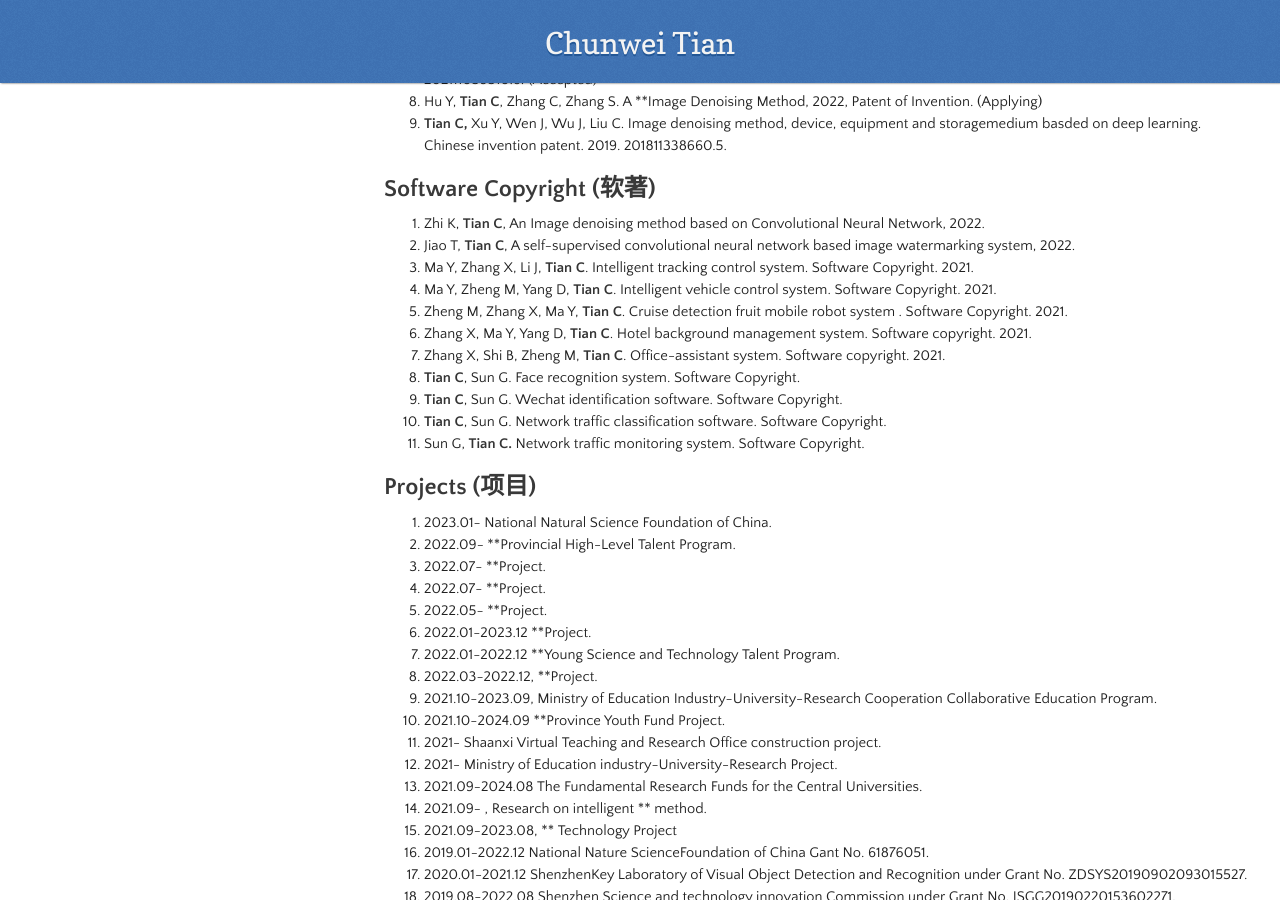
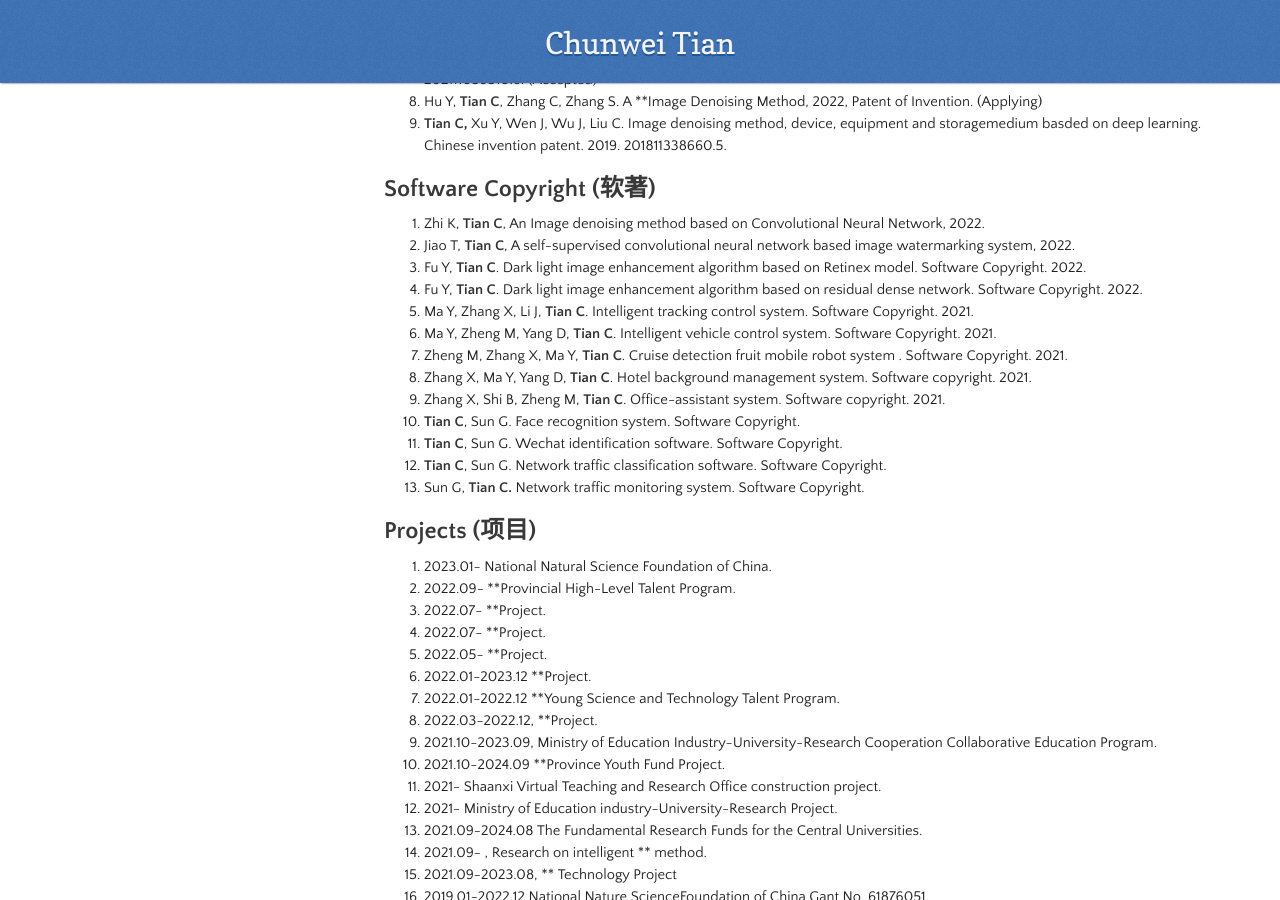
Before and after one commit to hellloxiaotian/hellloxiaotian.github.io, a Jekyll site: the page built from publication.md, in a window 1280 px wide and 900 px high, scrolled down 4185 px. Built offline with Jekyll 4.4.1, drawn with Linux system fonts in a browser that asks for light colours; nearby versions of some CDN libraries; our own code applies the rules of GitHub Pages for plain Markdown files; the repository's description, which GitHub fills in, is left out.

Commit message:
Add files via upload

```diff
--- a/publication.md
+++ b/publication.md
@@ -100,16 +100,19 @@
 ## Software Copyright (软著)
 
 1.  Zhi K, **Tian C**, An Image denoising method based on Convolutional Neural Network, 2022.
-1.  Jiao T, **Tian C**, A self-supervised convolutional neural network based image watermarking system, 2022.
-1.  Ma Y, Zhang X, Li J, **Tian C**. Intelligent tracking control system. Software Copyright. 2021.
-2.  Ma Y, Zheng M, Yang D, **Tian C**. Intelligent vehicle control system. Software Copyright. 2021.
-3.  Zheng M, Zhang X, Ma Y, **Tian C**. Cruise detection fruit mobile robot system . Software Copyright. 2021.
-4.  Zhang X, Ma Y, Yang D, **Tian C**. Hotel background management system. Software copyright. 2021.
-5.  Zhang X, Shi B, Zheng M, **Tian C**. Office-assistant system. Software copyright. 2021.
-8.  **Tian C**, Sun G. Face recognition system. Software Copyright.
-9.  **Tian C**, Sun G. Wechat identification software. Software Copyright.
-10.  **Tian C**, Sun G. Network traffic classification software. Software Copyright.
-11.  Sun G, **Tian C.** Network traffic monitoring system. Software Copyright.
+2.  Jiao T, **Tian C**, A self-supervised convolutional neural network based image watermarking system, 2022.
+3.  Fu Y, **Tian C**. Dark light image enhancement algorithm based on Retinex model. Software Copyright. 2022.
+4.  Fu Y, **Tian C**. Dark light image enhancement algorithm based on residual dense network. Software Copyright. 2022.
+5.  Ma Y, Zhang X, Li J, **Tian C**. Intelligent tracking control system. Software Copyright. 2021.
+6.  Ma Y, Zheng M, Yang D, **Tian C**. Intelligent vehicle control system. Software Copyright. 2021.
+7.  Zheng M, Zhang X, Ma Y, **Tian C**. Cruise detection fruit mobile robot system . Software Copyright. 2021.
+8.  Zhang X, Ma Y, Yang D, **Tian C**. Hotel background management system. Software copyright. 2021.
+9.  Zhang X, Shi B, Zheng M, **Tian C**. Office-assistant system. Software copyright. 2021.
+10.  **Tian C**, Sun G. Face recognition system. Software Copyright.
+11.  **Tian C**, Sun G. Wechat identification software. Software Copyright.
+12.  **Tian C**, Sun G. Network traffic classification software. Software Copyright.
+13.  Sun G, **Tian C.** Network traffic monitoring system. Software Copyright.
+
 
 ## Projects (项目)
 
```
